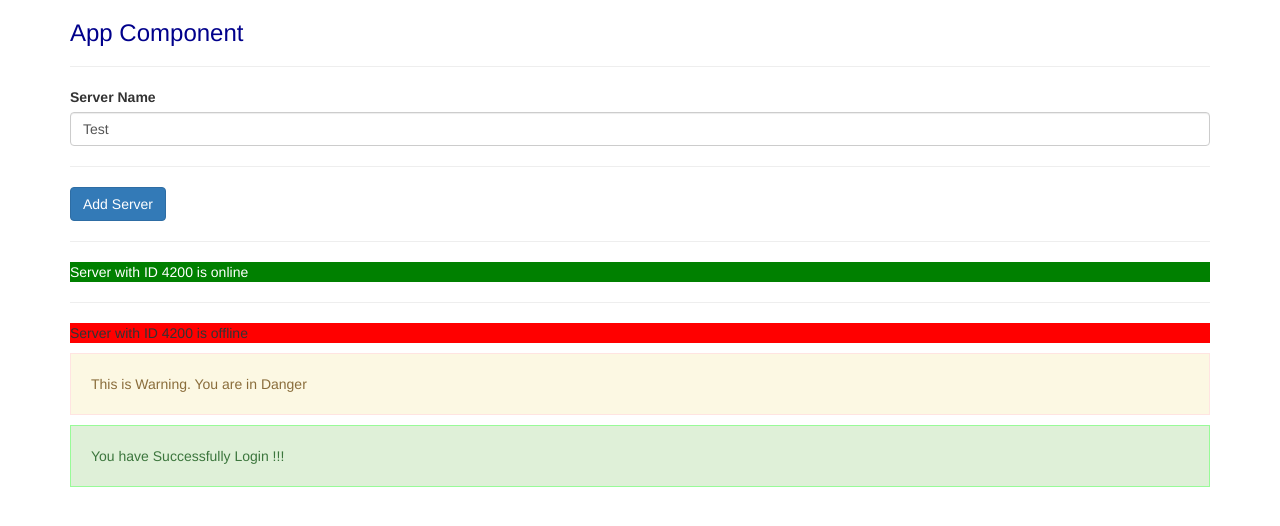
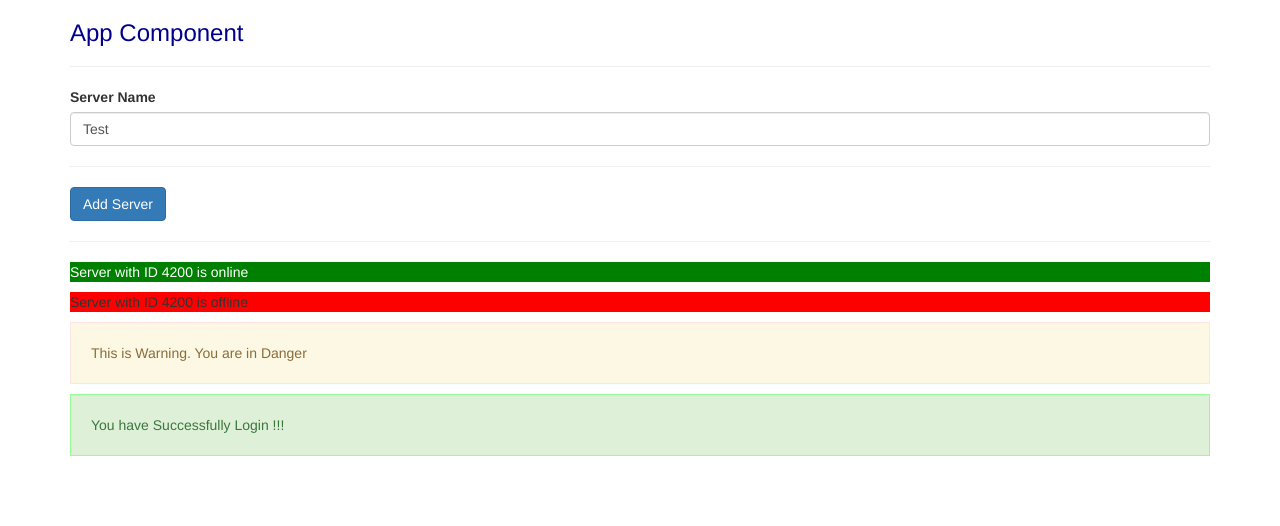
Before and after one commit to DevBaweja/Angular-Basic-App, an Angular app: page / in a window 1280 px wide. Shown: the top 526 px of the page. Built offline with nearby package versions, Linux system fonts and the light colour scheme.

Commit message:
ngFor Directive

```diff
--- a/src/app/servers/servers.component.html
+++ b/src/app/servers/servers.component.html
@@ -30,6 +30,5 @@
 </ng-template> -->
 <!-- * means it is structured directive Changing DOM -->
 <hr>
-<app-server></app-server>
-<hr>
-<app-server></app-server>
+<app-server
+*ngFor="let server of servers"></app-server>
--- a/src/app/servers/servers.component.ts
+++ b/src/app/servers/servers.component.ts
@@ -20,6 +20,7 @@
   serverCreationStatus : string = 'No server was created!';
   serverName : string = 'Test';
   serverCreated : boolean = false;
+  servers = ['Test 1','Test 2'];
 
   constructor() {
     setTimeout( () => {
@@ -34,6 +35,7 @@
 
   onCreateServer(){
     this.serverCreated = true;
+    this.servers.push(this.serverName);
     this.serverCreationStatus = 'Server was Created! Server Name: '+this.serverName;
   }
 
```
